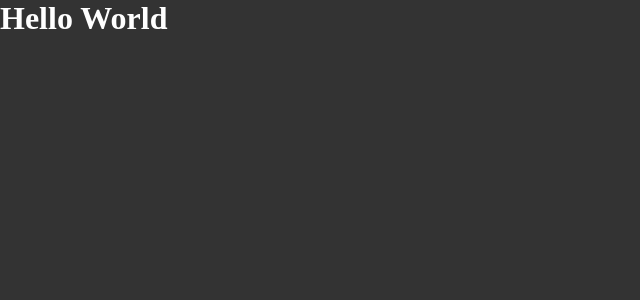
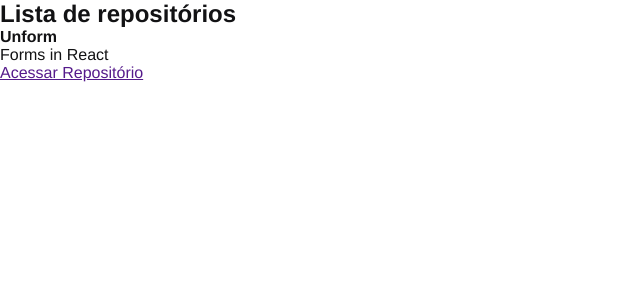
Before and after one commit to casa-henrique/GitHubExplorer, a React app: page / in a window 1280 px wide. Shown: the top 300 px of the page, without its empty margins (0-640 px from the left). Built offline with nearby package versions, Linux system fonts and the light colour scheme.

Commit message:
Primeiro componente da aplicação

```diff
--- a/src/App.jsx
+++ b/src/App.jsx
@@ -1,5 +1,7 @@
 import "./styles/global.scss";
 
+import { RepositoryList } from "./components/RepositoryList";
+
 export function App() {
-  return <h1>Hello World</h1>;
+  return <RepositoryList />;
 }
--- /dev/null
+++ b/src/components/RepositoryList.jsx
@@ -0,0 +1,17 @@
+export function RepositoryList() {
+  const repoName = "Unform";
+
+  return (
+    <section className="repositiry-list">
+      <h1>Lista de repositórios</h1>
+
+      <ul>
+        <li>
+          <strong>{repoName}</strong>
+          <p>Forms in React</p>
+          <a href="">Acessar Repositório</a>
+        </li>
+      </ul>
+    </section>
+  );
+}
--- a/src/styles/global.scss
+++ b/src/styles/global.scss
@@ -5,7 +5,6 @@
 }
 
 body {
-  font: Arial, Helvetica, sans-serif;
-  background: #333;
-  color: #fff;
+  font: 16px "Helvetica Neue", Arial, sans-serif;
+  color: #121214;
 }
```
